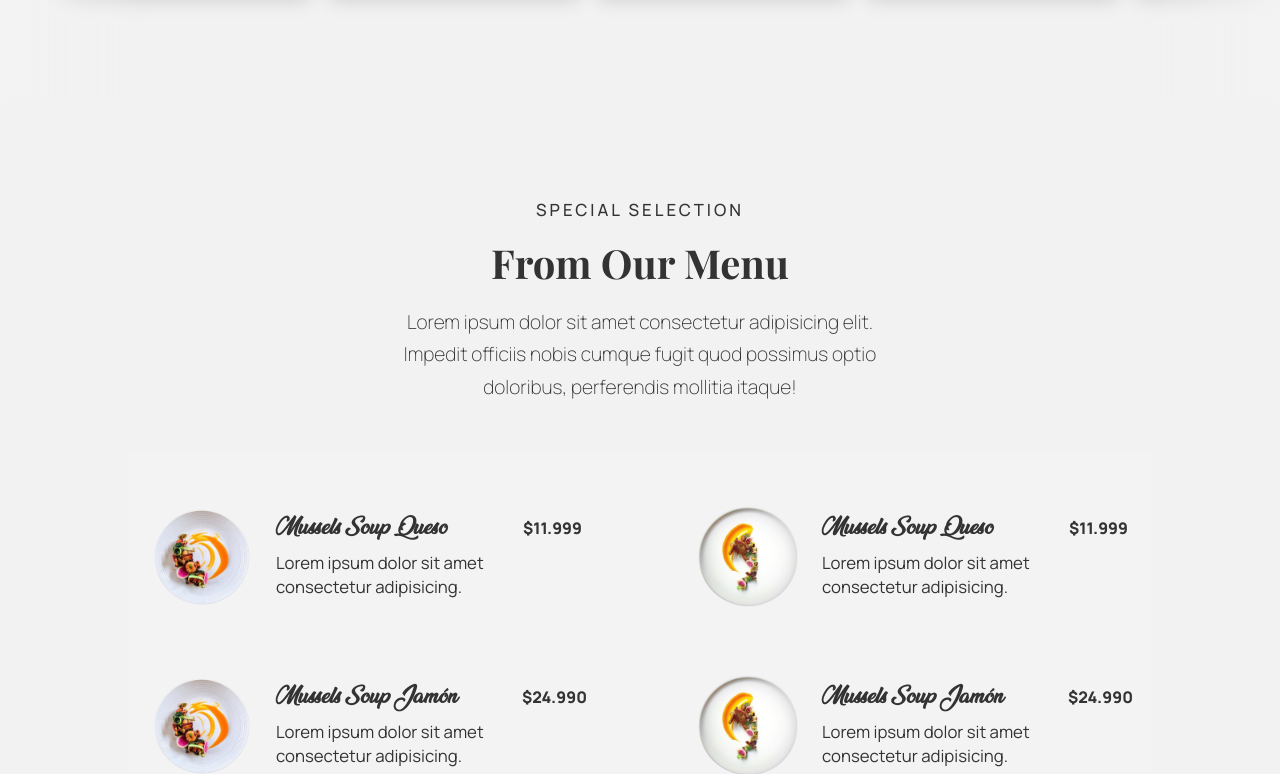
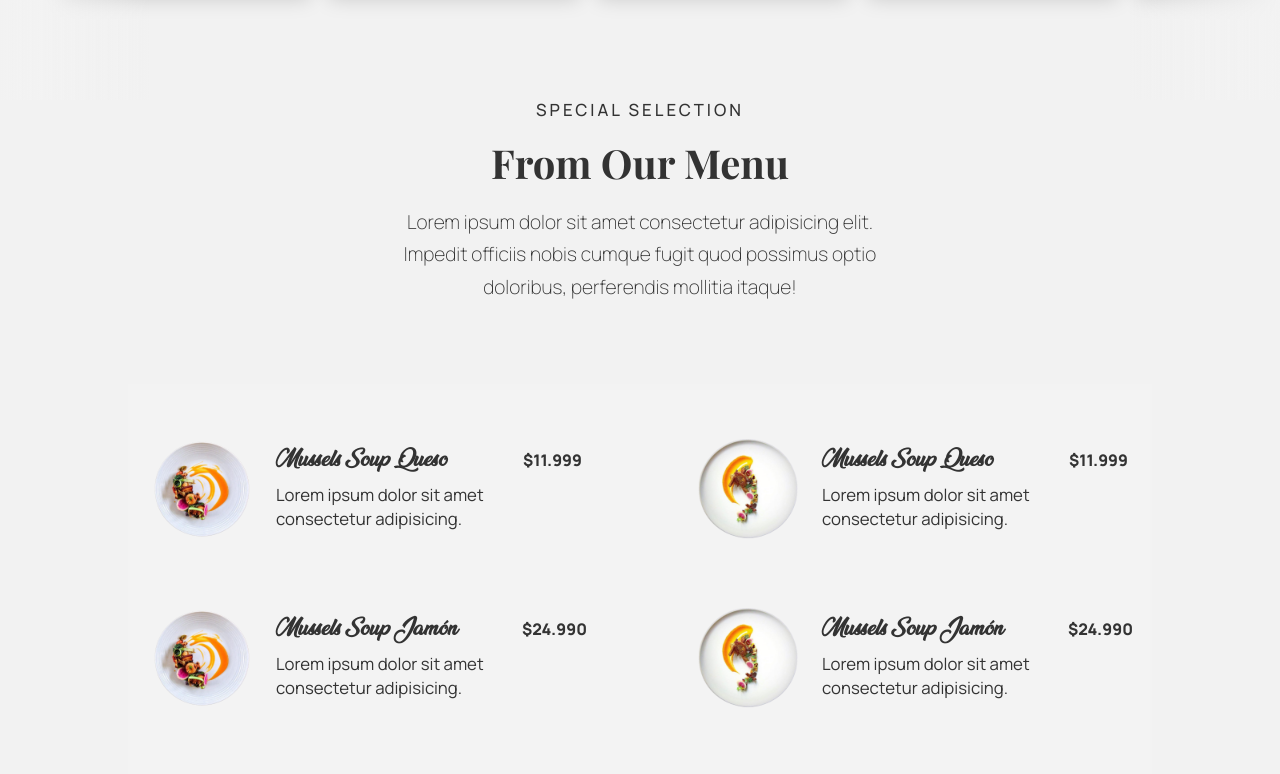
Before and after one commit to CristianP7/bistro, a plain HTML site: page index.html in a window 1280 px wide. Shown: the part 5378-6152 px from the top of the page. Drawn offline with nearby package versions, Linux system fonts and the light colour scheme; a web font is replaced by a local one.

Commit message:
se ajustó el padding en la sección de menu

```diff
--- a/css/styles.css
+++ b/css/styles.css
@@ -714,13 +714,16 @@ body{
 
 /* ==== MENU SECTION START ==== */
 
+.container--menu{
+    padding: 0;
+}
+
 .menu__texts{
     margin: 0 auto;
     text-align: center;
-    margin-bottom: 3rem;
+    margin-bottom: 5rem;
     max-width: 500px;
     color: var(--mainColor);
-
 }
 
 .menu__tittle{
--- a/index.html
+++ b/index.html
@@ -247,7 +247,7 @@
     </section>
 
     <section class="menu">
-        <div class="container">
+        <div class="container container--menu">
             <div class="menu__texts">
                 <p class="menu__text text">Special Selection</p>
                 <h2 class="menu__tittle tittle">From Our Menu</h2>
```
